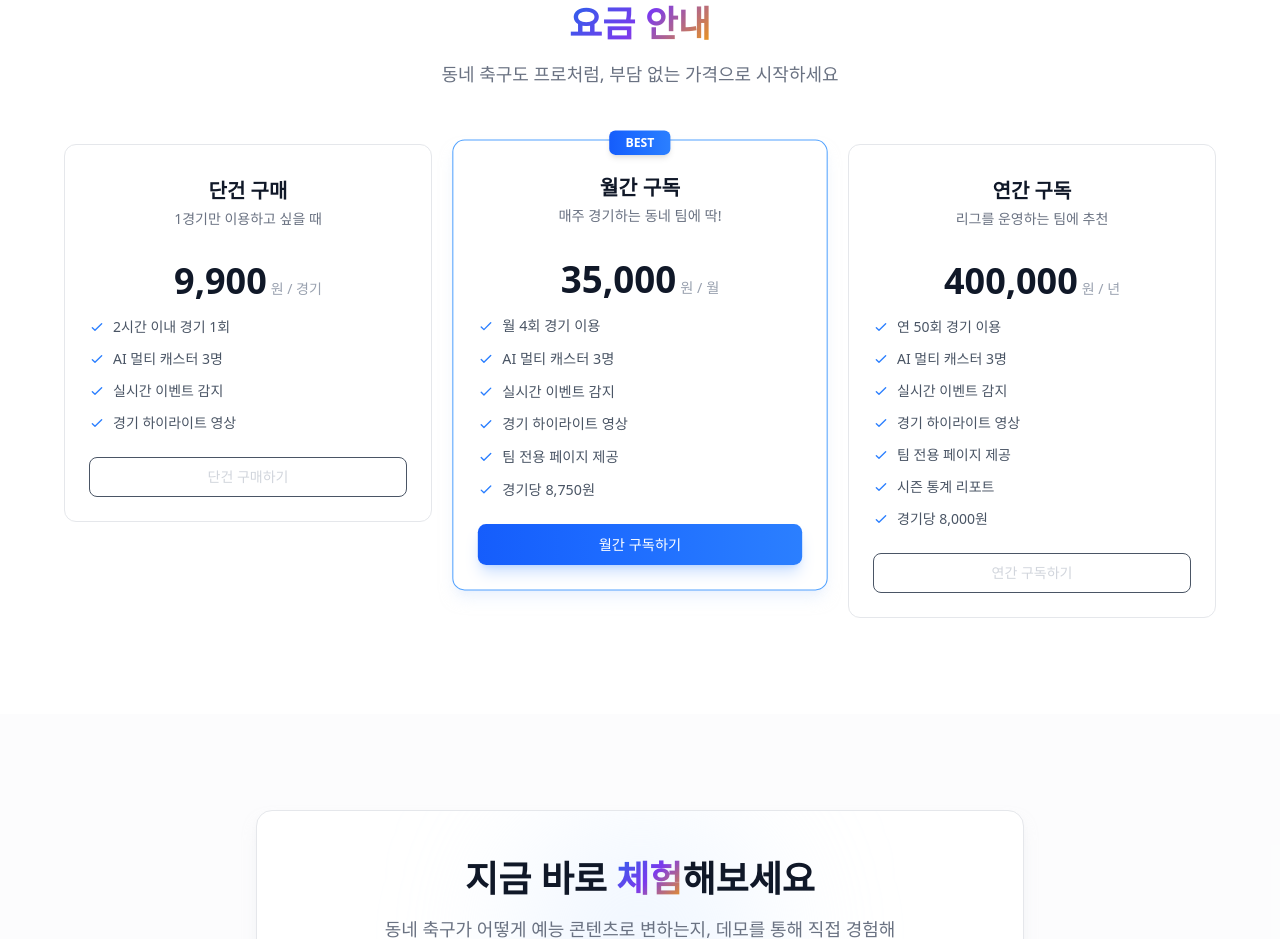
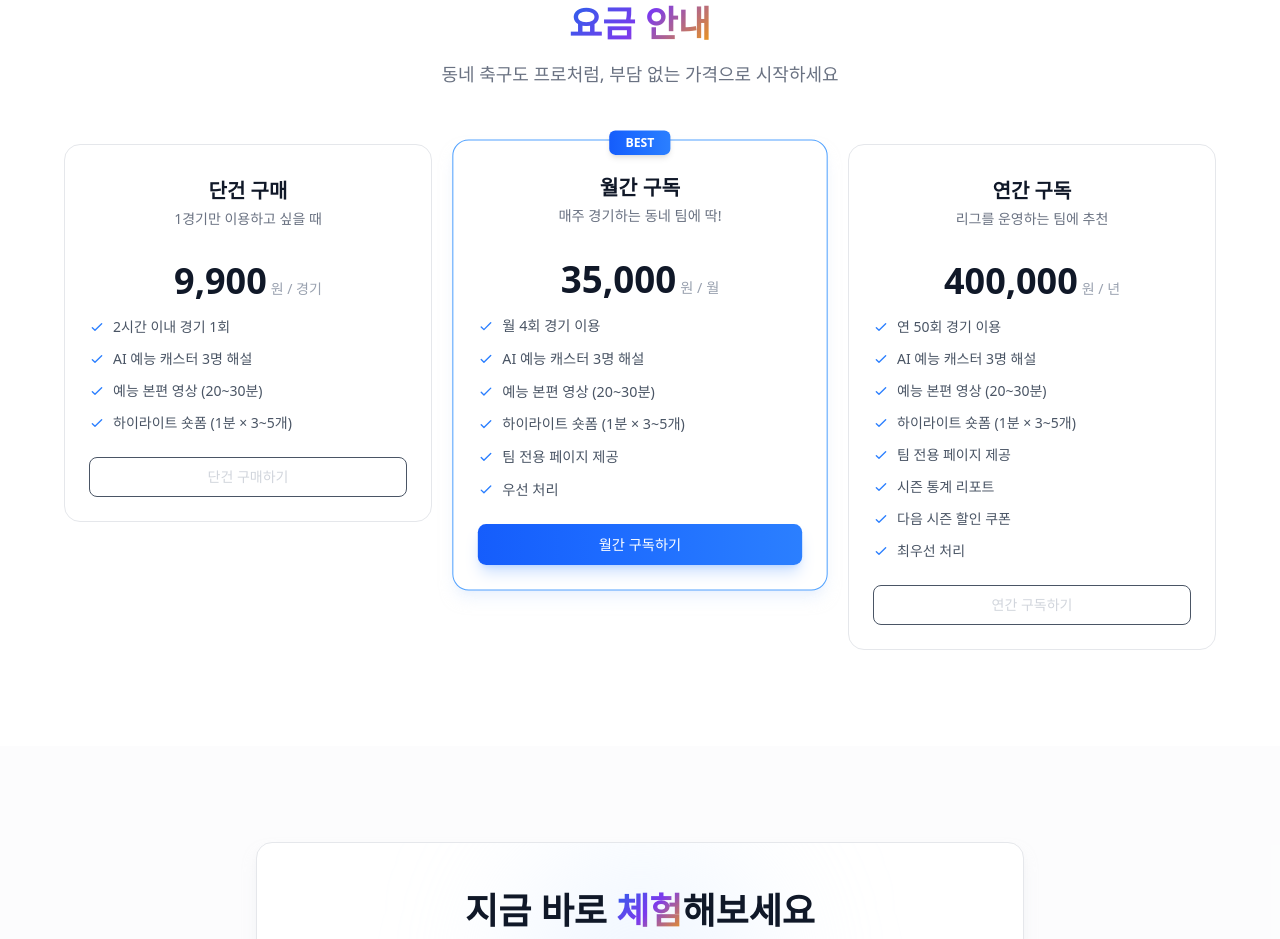
Before and after one commit to kangyh427/boomcast, a Next.js app: page / in a window 1280 px wide. Shown: the part 3220-4159 px from the top of the page. Built offline with nearby package versions, Linux system fonts and the light colour scheme; a web font is replaced by a local one.

Commit message:
Update Pricing.tsx

```diff
--- a/src/components/landing/Pricing.tsx
+++ b/src/components/landing/Pricing.tsx
@@ -3,21 +3,24 @@
  * 파일: src/components/landing/Pricing.tsx
  * 설명: BoomCast 요금 안내 섹션 - 화이트 테마
  * 경로: src/components/landing/Pricing.tsx
- * 최근 작업: 세션 4 - 화이트 리디자인 + 한/영 텍스트 하드코딩
- *           - 다크 테마 색상 완전 제거
- *           - BEST 플랜: 블루 보더 + 소프트 블루 섀도우
- *           - 체크 아이콘: text-blue-500
- *           - 가격 텍스트: text-gray-900 (기존 text-white)
- *           - 한/영 전환 대비 (lang 변수, 세션 6에서 i18n 훅 교체)
- * 작성일: 2025-03-06
+ * 최근 작업: 세션 6 - 전면 재작성
+ *   - 인수인계서 [F] 확정 요금 데이터 적용
+ *   - "실시간 이벤트 감지" 삭제
+ *   - "경기당 OO원" 비교가 삭제 (인수인계서 [M] ⚠️5)
+ *   - 영문 가격: $7.99 / $24.99 / $299.99
+ *   - useLang() 훅으로 i18n 전환 적용
+ * 작성일: 2026-03-07
  * ============================================================
  */
+
+"use client";
 
 import Link from "next/link";
 import { Button } from "@/components/ui/button";
 import { Badge } from "@/components/ui/badge";
+import { useLang } from "@/providers/LanguageProvider";
 
-/* ── 한/영 텍스트 ── */
+/* ── 한/영 섹션 텍스트 ── */
 const text = {
   ko: {
     sectionTitle: "요금 안내",
@@ -29,7 +32,7 @@ const text = {
   },
 };
 
-/* ── 요금 플랜 데이터 (한/영) ── */
+/* ── 요금 플랜 데이터 (인수인계서 [F] 확정) ── */
 const plans = {
   ko: [
     {
@@ -39,9 +42,9 @@ const plans = {
       unit: "원 / 경기",
       features: [
         "2시간 이내 경기 1회",
-        "AI 멀티 캐스터 3명",
-        "실시간 이벤트 감지",
-        "경기 하이라이트 영상",
+        "AI 예능 캐스터 3명 해설",
+        "예능 본편 영상 (20~30분)",
+        "하이라이트 숏폼 (1분 × 3~5개)",
       ],
       popular: false,
       cta: "단건 구매하기",
@@ -53,11 +56,11 @@ const plans = {
       unit: "원 / 월",
       features: [
         "월 4회 경기 이용",
-        "AI 멀티 캐스터 3명",
-        "실시간 이벤트 감지",
-        "경기 하이라이트 영상",
+        "AI 예능 캐스터 3명 해설",
+        "예능 본편 영상 (20~30분)",
+        "하이라이트 숏폼 (1분 × 3~5개)",
         "팀 전용 페이지 제공",
-        "경기당 8,750원",
+        "우선 처리",
       ],
       popular: true,
       cta: "월간 구독하기",
@@ -69,12 +72,13 @@ const plans = {
       unit: "원 / 년",
       features: [
         "연 50회 경기 이용",
-        "AI 멀티 캐스터 3명",
-        "실시간 이벤트 감지",
-        "경기 하이라이트 영상",
+        "AI 예능 캐스터 3명 해설",
+        "예능 본편 영상 (20~30분)",
+        "하이라이트 숏폼 (1분 × 3~5개)",
         "팀 전용 페이지 제공",
         "시즌 통계 리포트",
-        "경기당 8,000원",
+        "다음 시즌 할인 쿠폰",
+        "최우선 처리",
       ],
       popular: false,
       cta: "연간 구독하기",
@@ -88,9 +92,9 @@ const plans = {
       unit: "/ game",
       features: [
         "1 game up to 2 hours",
-        "3 AI Multi-Casters",
-        "Real-time event detection",
-        "Game highlight video",
+        "3 AI entertainment casters",
+        "Full show video (20-30 min)",
+        "Highlight shorts (1 min × 3-5)",
       ],
       popular: false,
       cta: "Buy Now",
@@ -99,31 +103,32 @@ const plans = {
       name: "Monthly",
       description: "For teams that play every week!",
       price: "$24.99",
-      unit: "/ month",
+      unit: "/ mo",
       features: [
-        "4 games per month",
-        "3 AI Multi-Casters",
-        "Real-time event detection",
-        "Game highlight videos",
-        "Team dedicated page",
-        "$6.25 per game",
+        "Up to 4 games per month",
+        "3 AI entertainment casters",
+        "Full show video (20-30 min)",
+        "Highlight shorts (1 min × 3-5)",
+        "Team page included",
+        "Priority processing",
       ],
       popular: true,
       cta: "Subscribe Monthly",
     },
     {
       name: "Annual",
-      description: "Best for league-running teams",
-      price: "$249.99",
-      unit: "/ year",
+      description: "For teams running a league",
+      price: "$299.99",
+      unit: "/ yr",
       features: [
-        "50 games per year",
-        "3 AI Multi-Casters",
-        "Real-time event detection",
-        "Game highlight videos",
-        "Team dedicated page",
+        "Up to 50 games per year",
+        "3 AI entertainment casters",
+        "Full show video (20-30 min)",
+        "Highlight shorts (1 min × 3-5)",
+        "Team page included",
         "Season statistics report",
-        "$5.00 per game",
+        "Next season discount coupon",
+        "Top priority processing",
       ],
       popular: false,
       cta: "Subscribe Annually",
@@ -132,15 +137,13 @@ const plans = {
 };
 
 export default function Pricing() {
-  /* TODO: 세션 6에서 i18n 훅으로 교체 */
-  const lang: "ko" | "en" = "ko";
+  const { lang } = useLang();
   const t = text[lang];
   const planList = plans[lang];
 
   return (
     <section id="pricing" className="py-20 sm:py-24 px-4 bg-white">
       <div className="max-w-6xl mx-auto">
-
         {/* ── 섹션 헤더 ── */}
         <div className="text-center mb-14">
           <h2 className="text-3xl sm:text-4xl font-bold mb-4 text-gray-900">
@@ -156,7 +159,7 @@ export default function Pricing() {
           {planList.map((plan, index) => (
             <div
               key={index}
-              className={`relative bg-white rounded-xl border p-6 transition-all duration-300 ${
+              className={`relative bg-white rounded-2xl border p-6 transition-all duration-300 ${
                 plan.popular
                   ? "border-blue-400 shadow-lg shadow-blue-100/50 scale-[1.02]"
                   : "border-gray-200 hover:border-gray-300 hover:shadow-md"
```
